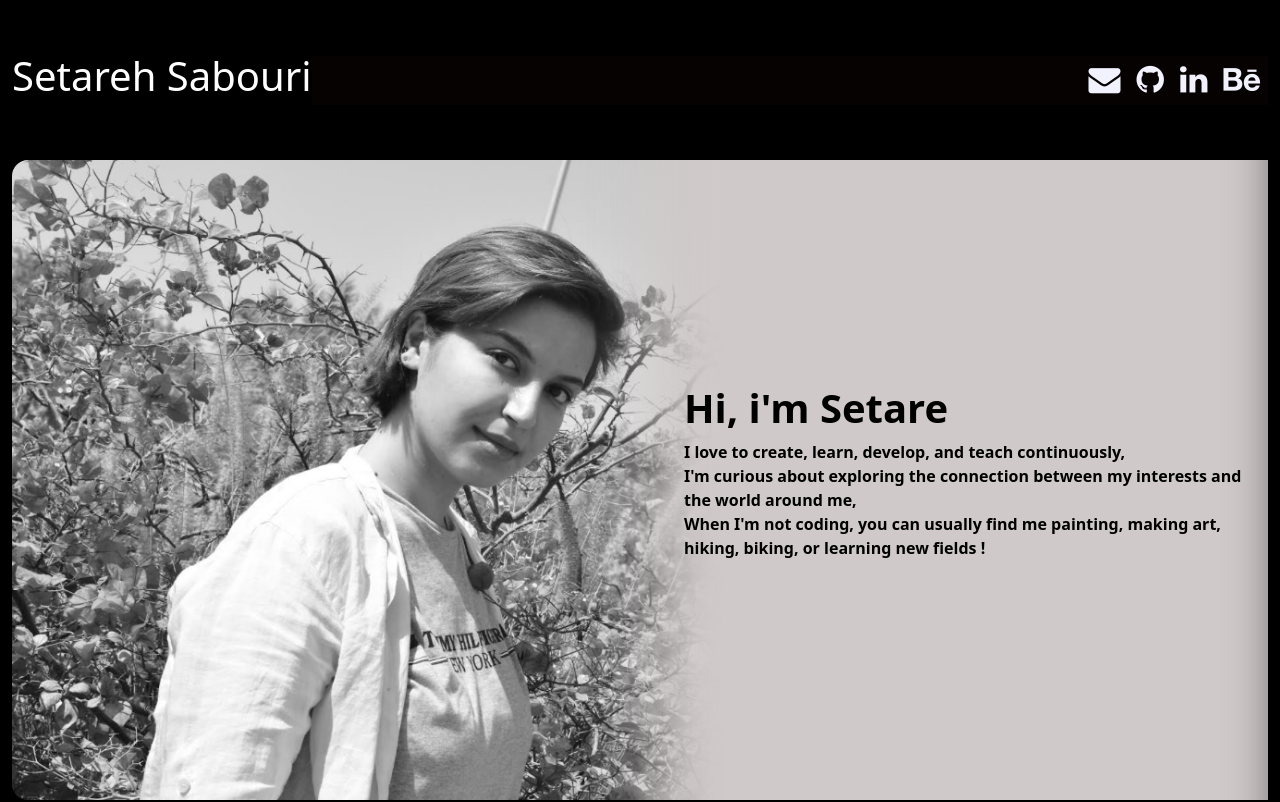
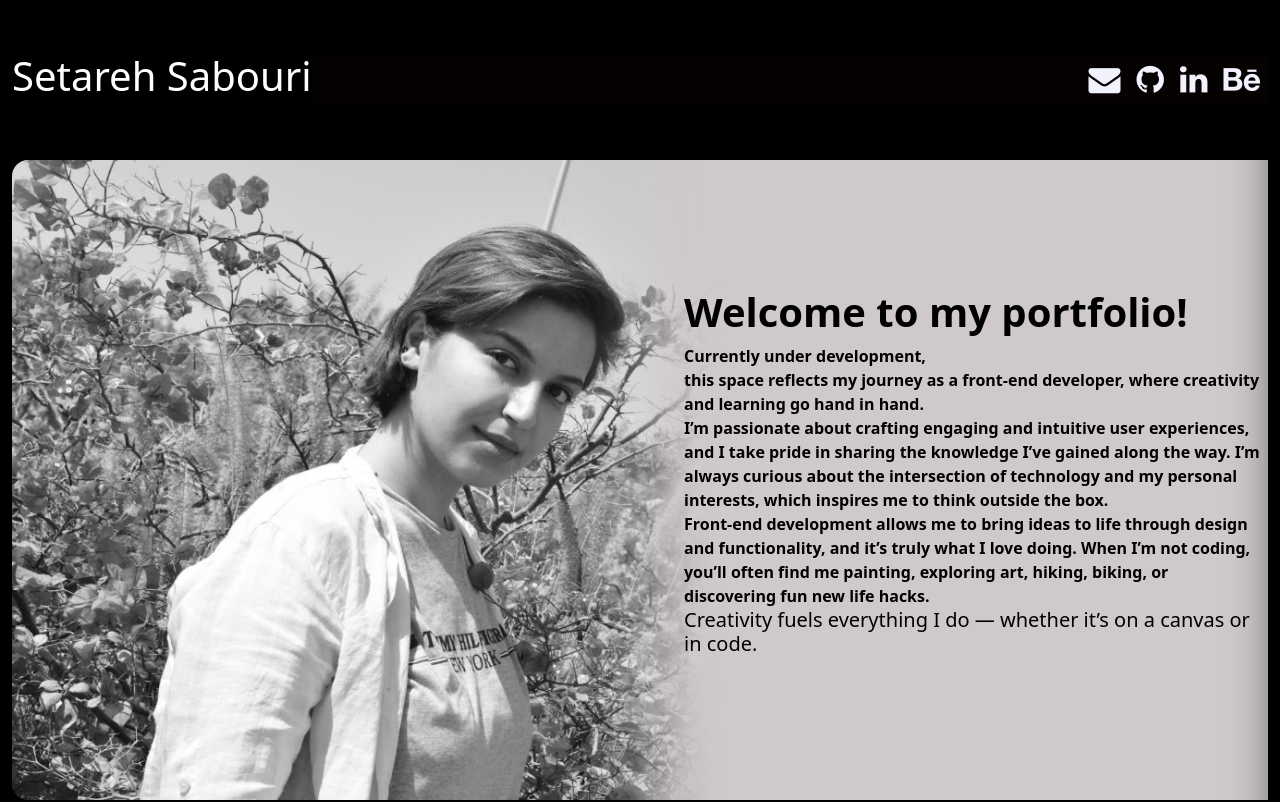
Before and after one commit to setare-sabouri/portfolio, a React (Create React App) app: page /main in a window 1280 px wide. Shown: the top 802 px of the page. Built offline with nearby package versions, Linux system fonts and the light colour scheme; no server answers.

Commit message:
new text

```diff
--- a/src/components/Intro/Intro.js
+++ b/src/components/Intro/Intro.js
@@ -3,12 +3,13 @@ import TextGeo from '../../models/TextGeo.js';
 import './Intro.scss';
 import { Perf } from 'r3f-perf';
 import Button from '../../models/Button.js';
-
+import Donut from '../../models/Donut.js';
 export const Intro = () => {
   return (
     <>
       <Perf position="top-left" />
       <TextGeo />
+      {/* <Donut /> */}
       <Button />
     </>
   );
--- a/src/components/main/about.js
+++ b/src/components/main/about.js
@@ -14,11 +14,20 @@ export const About = () => {
             <div class="info-wrapper col-sm-6 col-md-6 col-lg-6 col-xl-6 px-4">
                 <div className="right-head image-blur"></div>
                 <div className='right-head content-on-blur'>
-                    <h1 >Hi, i'm Setare</h1>
+                    <h1 >Welcome to my portfolio!</h1>
                     <p class="">
-                        I love to create, learn, develop, and teach continuously,<br />
-                        I'm curious about exploring the connection between my interests and the world around me,<br />
-                        When I'm not coding, you can usually find me painting, making art, hiking, biking, or learning new fields !
+
+                        Currently under development, <br />
+                        this space reflects my journey as a front-end developer, where creativity and learning go hand in hand.<br />
+                        I’m passionate about crafting engaging and intuitive user experiences, and I take pride in sharing the knowledge I’ve gained along the way.
+
+                        I’m always curious about the intersection of technology and my personal interests, which inspires me to think outside the box.<br />
+                        Front-end development allows me to bring ideas to life through design and functionality, and it’s truly what I love doing.
+
+                        When I’m not coding, you’ll often find me painting, exploring art, hiking, biking, or discovering fun new life hacks.<br />
+                        <h5> Creativity fuels everything I do — whether it’s on a canvas or in code.</h5>
+
+
                     </p>
                 </div>
 
--- /dev/null
+++ b/src/models/Donut.js
@@ -0,0 +1,19 @@
+import { useMatcapTexture } from "@react-three/drei";
+const Donut = () => {
+
+    const [MatcapTexture] = useMatcapTexture('9F1A27_F1AF7F_CD5845_D08441', 256)
+    const tempArray = Array(100)
+    return (
+
+        <>
+            <mesh>
+                <torusGeometry />
+                <meshMatcapMaterial matcap={MatcapTexture} />
+
+            </mesh>
+        </>
+    )
+}
+
+
+export default Donut;
```
